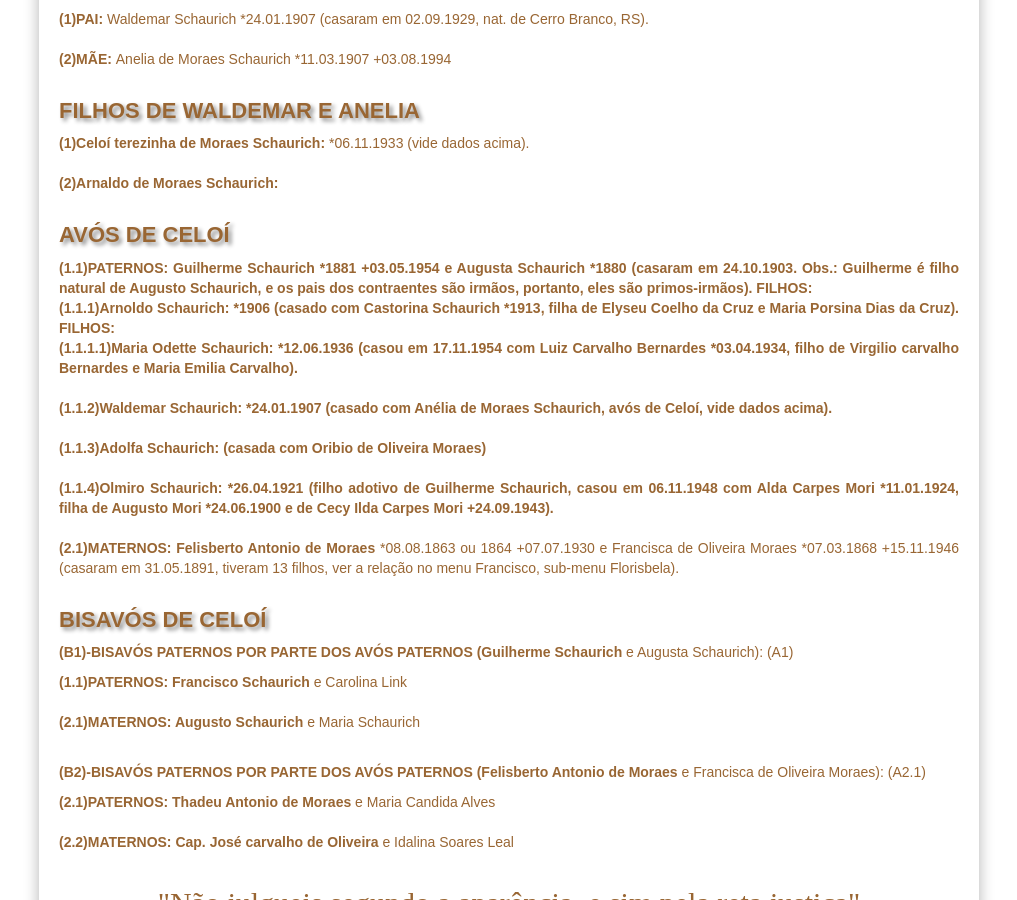
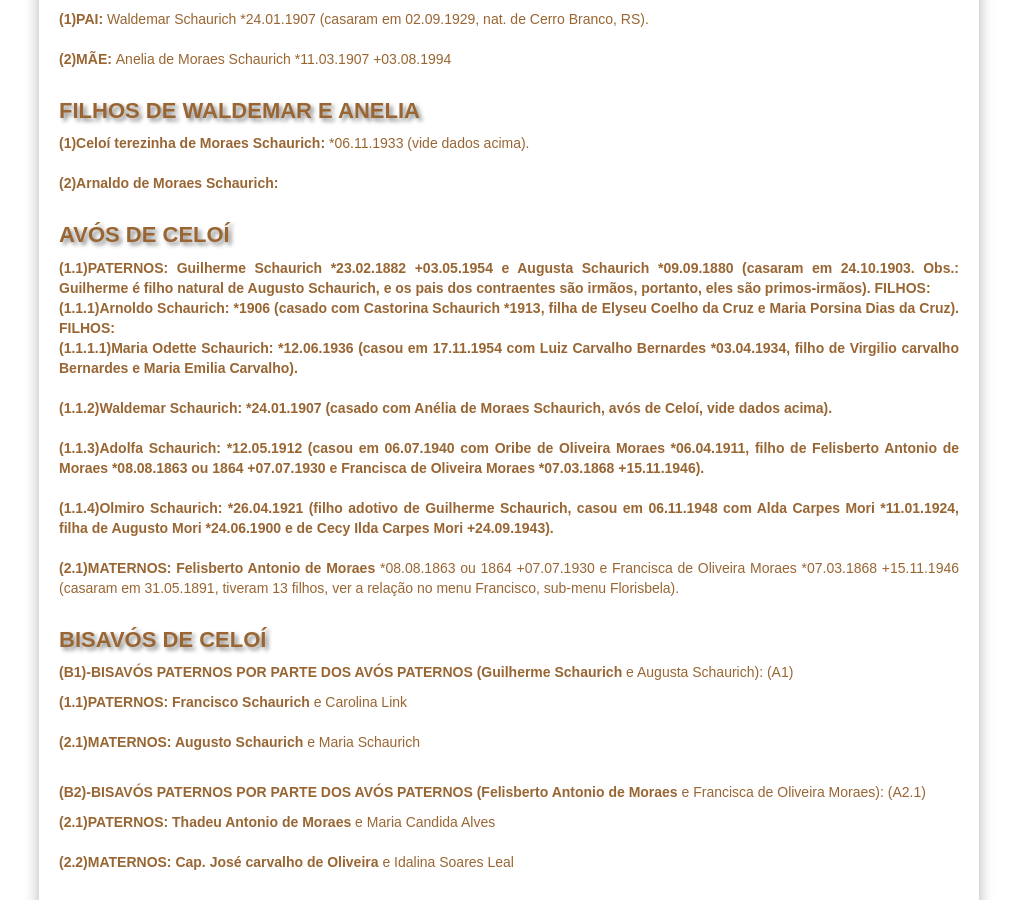
Before and after one commit to claudiovargas1955/claudiovargas1955.github.io, a Jekyll site: the page built from _pages/familia-schaurich.html, in a window 1280 px wide and 900 px high, scrolled down 455 px. Shown: the whole window, without its empty margins (131-1148 px from the left). Built offline with Jekyll 4.4.1, drawn with Linux system fonts in a browser that asks for light colours; some web fonts are replaced.

Commit message:
Update familia-schaurich.html

```diff
--- a/_pages/familia-schaurich.html
+++ b/_pages/familia-schaurich.html
@@ -109,16 +109,17 @@ filho de Quintino Bocaiúva Barreto *1894 e Doralice Scherer Barreto *1905). <br
   <b>(2)Arnaldo de Moraes Schaurich: </b> <br><br>
 
 <h4>AVÓS DE CELOÍ</h4>
-<p><b>(1.1)PATERNOS: Guilherme Schaurich </b>*1881 +03.05.1954 e Augusta Schaurich *1880 (casaram em 24.10.1903. Obs.: Guilherme é
-filho natural de Augusto Schaurich, e os pais dos contraentes são irmãos, portanto, eles são primos-irmãos). <b>FILHOS: </b><br>
-  <b>(1.1.1)Arnoldo Schaurich: </b>*1906 (casado com Castorina Schaurich *1913, filha de Elyseu Coelho da Cruz e
-  Maria Porsina Dias da Cruz). <b>FILHOS: </b><br>
+<p><b>(1.1)PATERNOS: Guilherme Schaurich </b>*23.02.1882 +03.05.1954 e Augusta Schaurich *09.09.1880 (casaram em 24.10.1903. Obs.:
+Guilherme é filho natural de Augusto Schaurich, e os pais dos contraentes são irmãos, portanto, eles são primos-irmãos). <b>FILHOS: </b><br>
+  <b>(1.1.1)Arnoldo Schaurich: </b>*1906 (casado com Castorina Schaurich *1913, filha de Elyseu Coelho da Cruz e Maria Porsina Dias da
+  Cruz). <b>FILHOS: </b><br>
       <b>(1.1.1.1)Maria Odette Schaurich: </b>*12.06.1936 (casou em 17.11.1954 com Luiz Carvalho Bernardes *03.04.1934, filho de
       Virgilio carvalho Bernardes e Maria Emilia Carvalho). <br><br>
 
   <b>(1.1.2)Waldemar Schaurich: </b> *24.01.1907 (casado com Anélia de Moraes Schaurich, avós de Celoí, vide dados acima).<br><br>
 
-  <b>(1.1.3)Adolfa Schaurich: </b>(casada com Oribio de Oliveira Moraes) <br><br>
+  <b>(1.1.3)Adolfa Schaurich: </b>*12.05.1912 (casou em 06.07.1940 com Oribe de Oliveira Moraes *06.04.1911, filho de Felisberto Antonio
+  de Moraes *08.08.1863 ou 1864 +07.07.1930 e Francisca de Oliveira Moraes *07.03.1868 +15.11.1946). <br><br>
 
   <b>(1.1.4)Olmiro Schaurich: </b>*26.04.1921 (filho adotivo de Guilherme Schaurich, casou em 06.11.1948 com Alda Carpes Mori
   *11.01.1924, filha de Augusto Mori *24.06.1900 e de Cecy Ilda Carpes Mori +24.09.1943).</b><br><br>
```
